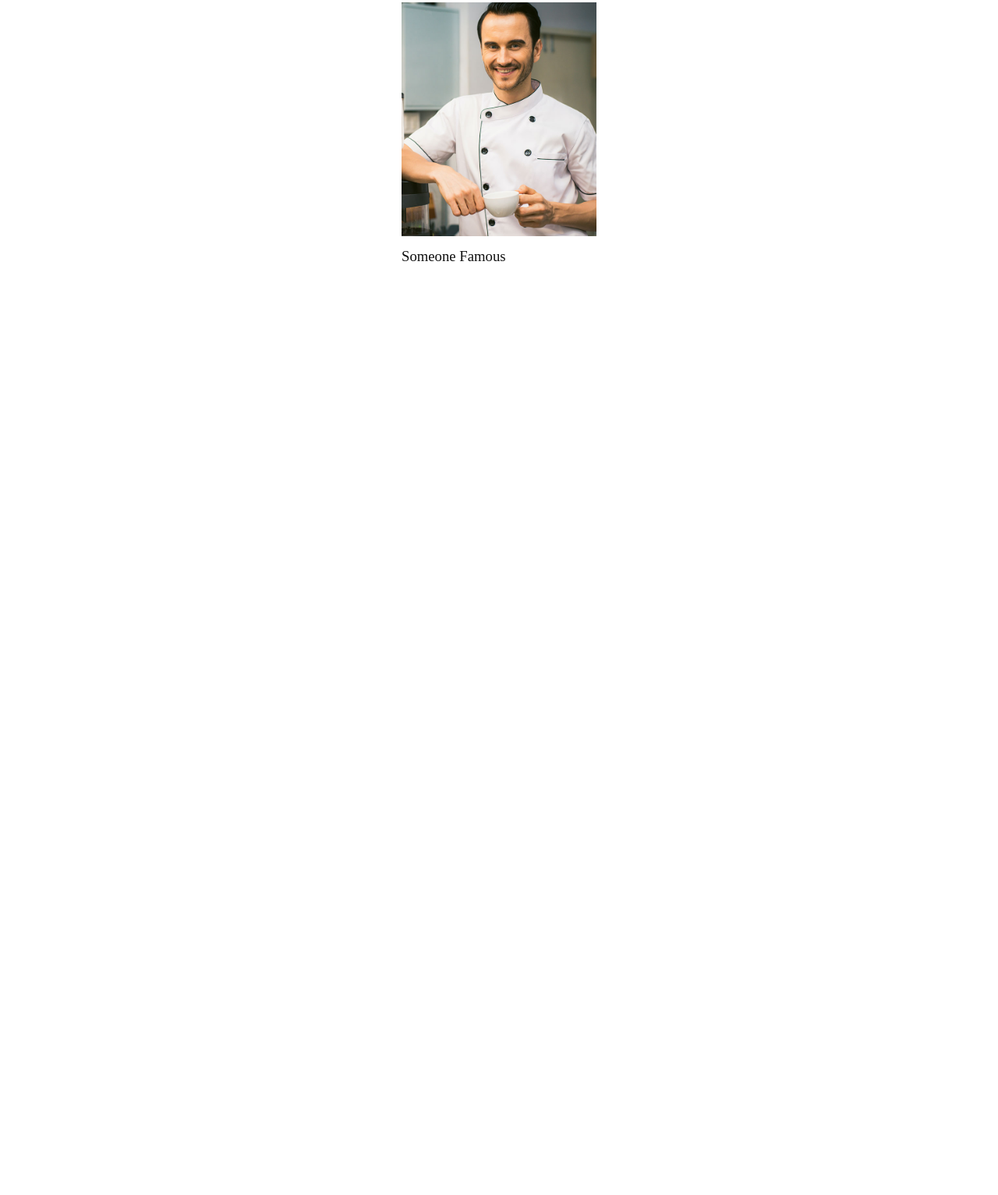
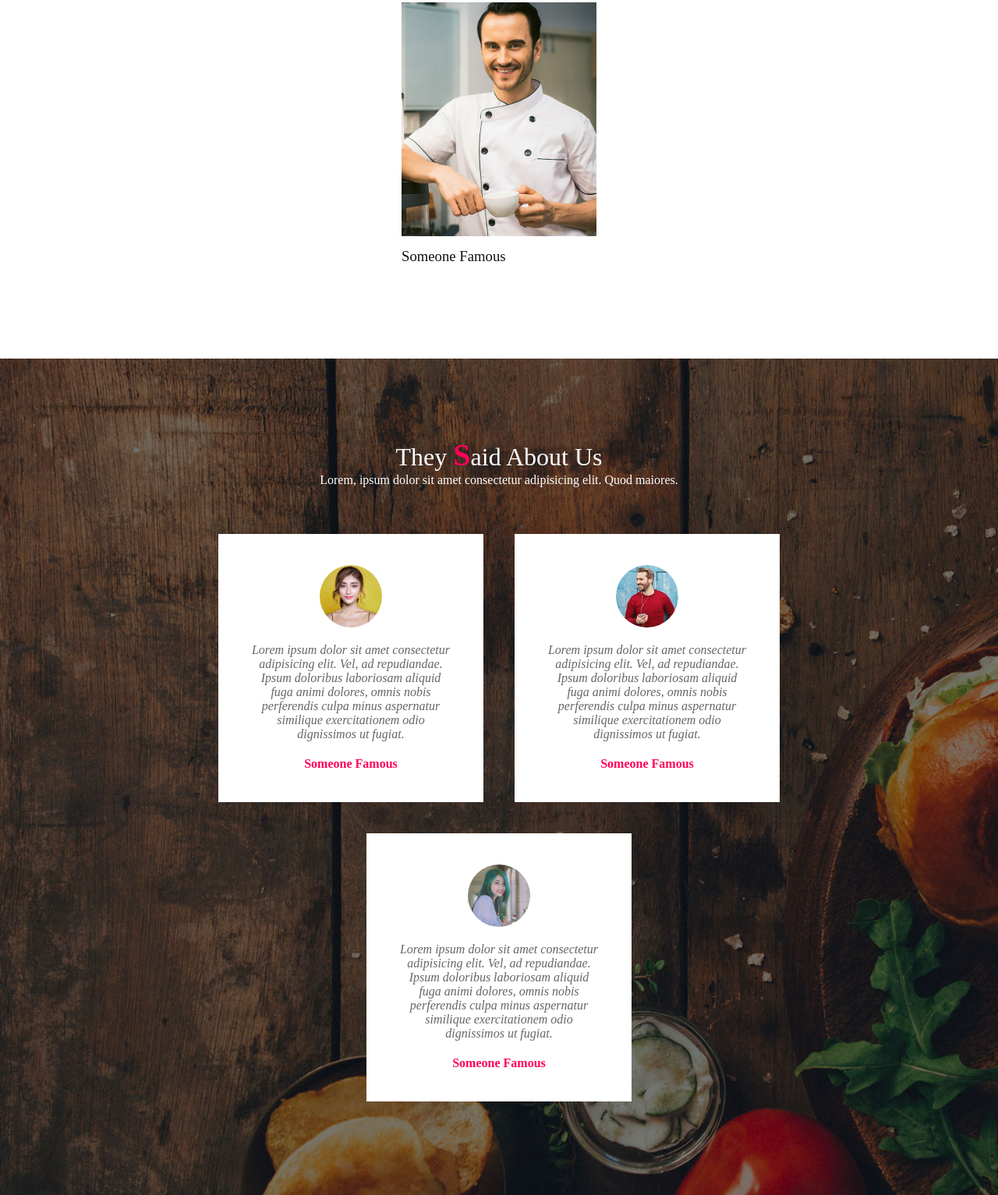
Before and after one commit to 2-daoni/food-web-site-html-css-js, a plain HTML site: page index.html in a window 1280 px wide. Shown: the part 3487-5020 px from the top of the page at 78% size. Before the commit the page ends 3947 px from the top, so only its background shows below. Drawn offline with Linux system fonts and the light colour scheme.

Commit message:
testimonials 영역 제작 완료

```diff
--- a/index.html
+++ b/index.html
@@ -145,6 +145,46 @@
     </div>
   </section>
 
+  <section class="testimonials" id="testimonials">
+    <div class="title white">
+      <h2 class="titleText">They <span>S</span>aid About Us</h2>
+      <p>Lorem, ipsum dolor sit amet consectetur adipisicing elit. Quod maiores.</p>
+    </div>
+    <div class="content">
+      <div class="box">
+        <div class="img">
+          <img src="images/testi1.jpg" alt="">
+        </div>
+        <div class="text">
+          <p>Lorem ipsum dolor sit amet consectetur adipisicing elit. Vel, ad repudiandae. Ipsum doloribus laboriosam aliquid fuga animi dolores, omnis nobis perferendis culpa minus aspernatur similique exercitationem odio dignissimos ut fugiat.</p>
+          <h3>Someone Famous</h3>
+        </div>
+      </div>
+      <div class="box">
+        <div class="img">
+          <img src="images/testi2.jpg" alt="">
+        </div>
+        <div class="text">
+          <p>Lorem ipsum dolor sit amet consectetur adipisicing elit. Vel, ad repudiandae. Ipsum doloribus laboriosam aliquid
+            fuga animi dolores, omnis nobis perferendis culpa minus aspernatur similique exercitationem odio dignissimos ut
+            fugiat.</p>
+          <h3>Someone Famous</h3>
+        </div>
+      </div>
+      <div class="box">
+        <div class="img">
+          <img src="images/testi3.jpg" alt="">
+        </div>
+        <div class="text">
+          <p>Lorem ipsum dolor sit amet consectetur adipisicing elit. Vel, ad repudiandae. Ipsum doloribus laboriosam aliquid
+            fuga animi dolores, omnis nobis perferendis culpa minus aspernatur similique exercitationem odio dignissimos ut
+            fugiat.</p>
+          <h3>Someone Famous</h3>
+        </div>
+      </div>
+    </div>
+  </section>
+
   <script src="script.js"></script>
 </body>
 </html>
--- a/style.css
+++ b/style.css
@@ -205,6 +205,8 @@ header .nav li a:hover {
   color: var(--black-color);
 }
 
+/* --------------expert 영역------------- */
+
 .expert .content {
   display: flex;
   justify-content: center;
@@ -241,3 +243,67 @@ header .nav li a:hover {
   font-weight: 400;
   color: var(--black-color);
 }
+
+/* ---------------Testimonials 영역------------- */
+.testimonials {
+  background: url('images/bg2.jpg');
+  background-size: cover;
+}
+
+.white .titleText,
+.white p {
+  color: var(--white-color);
+}
+
+.testimonials .content {
+  display: flex;
+  justify-content: center;
+  flex-wrap: wrap;
+  flex-direction: row;
+  margin-top: 40px;
+}
+
+.testimonials .content .box {
+  width: 340px;
+  margin: 20px;
+  padding: 40px;
+  background: var(--white-color);
+  display: flex;
+  justify-content: center;
+  align-items: center;
+  flex-direction: column;
+}
+
+.testimonials .content .box .img {
+  position: relative;
+  width: 80px;
+  height: 80px;
+  margin-bottom: 20px;
+  border-radius: 50%;
+  overflow: hidden;
+}
+
+.testimonials .content .box .img img {
+  position: absolute;
+  top: 0;
+  left: 0;
+  width: 100%;
+  height: 100%;
+  object-fit: cover;
+}
+
+.testimonials .content .box .text {
+  text-align: center;
+}
+
+.testimonials .content .box .text p {
+  color: #666;
+  font-style: italic;
+}
+
+.testimonials .content .box .text h3 {
+  margin-top: 20px;
+  font-size: 1rem;
+  color: var(--pink-color);
+  font-weight: 600;
+}
```
